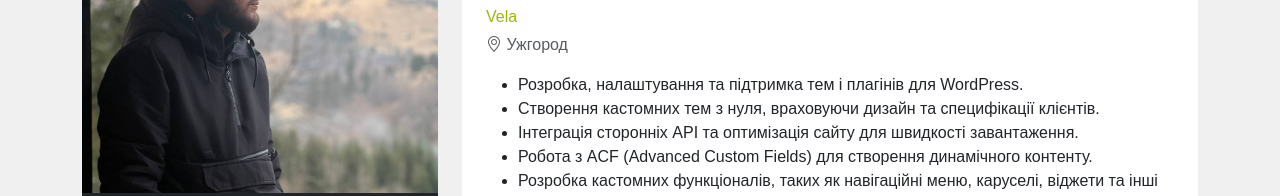
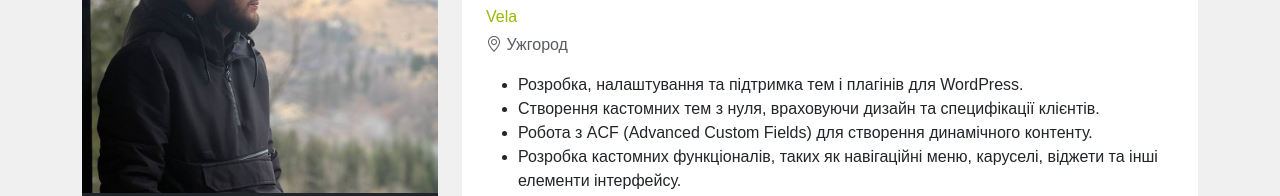
Before and after one commit to andrii-proger/resume, a plain HTML site: page index.html in a window 1280 px wide. Shown: the part 219-415 px from the top of the page. Drawn offline with nearby package versions, Linux system fonts and the light colour scheme.

Commit message:
Update index.html

```diff
--- a/index.html
+++ b/index.html
@@ -84,7 +84,6 @@
                         <ul>
                             <li>Розробка, налаштування та підтримка тем і плагінів для WordPress.</li>
                             <li>Створення кастомних тем з нуля, враховуючи дизайн та специфікації клієнтів.</li>
-                            <li>Інтеграція сторонніх API та оптимізація сайту для швидкості завантаження.</li>
                             <li>Робота з ACF (Advanced Custom Fields) для створення динамічного контенту.</li>
                             <li>Розробка кастомних функціоналів, таких як навігаційні меню, каруселі, віджети та інші
                                 елементи інтерфейсу.</li>
```
